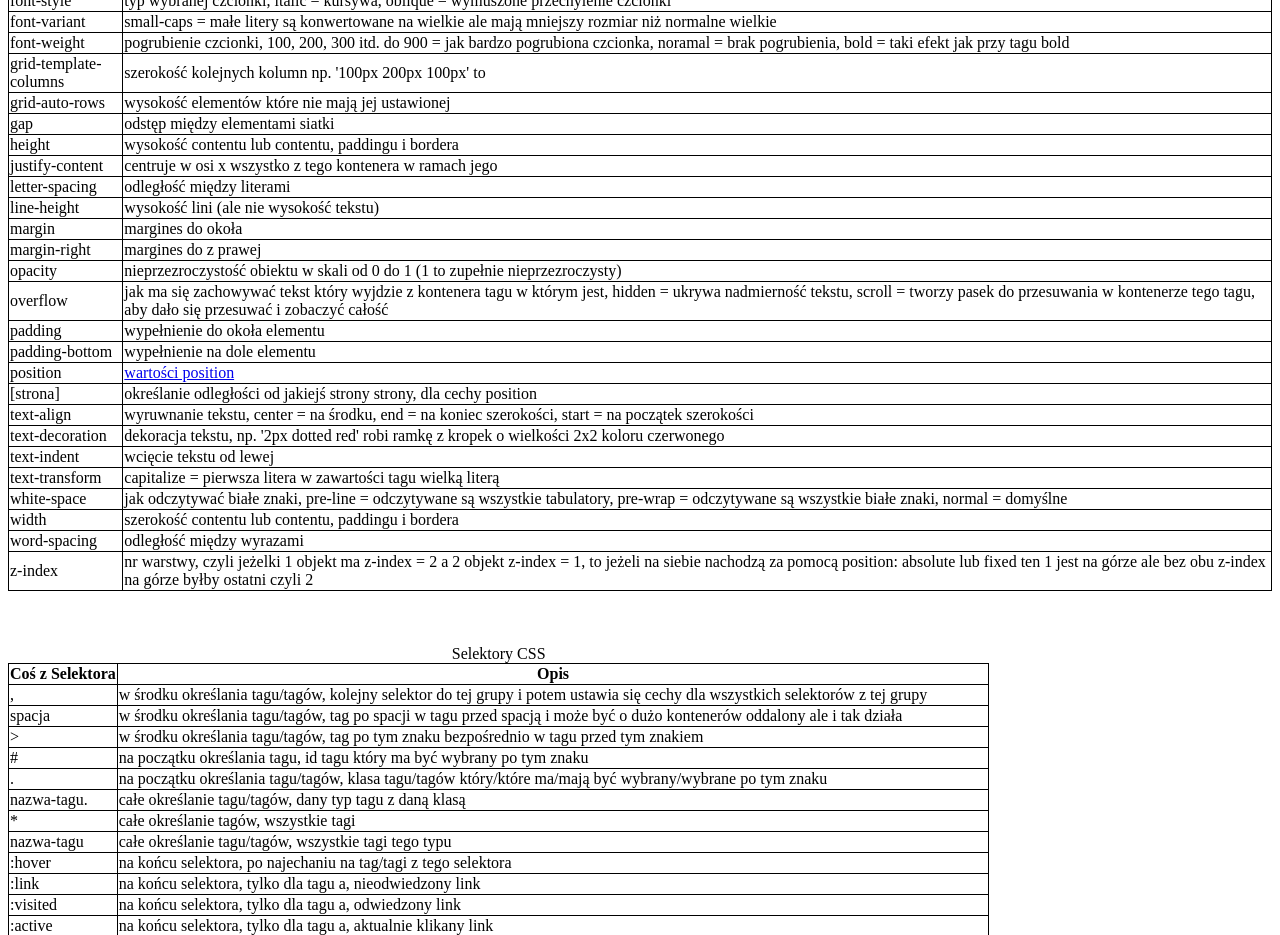
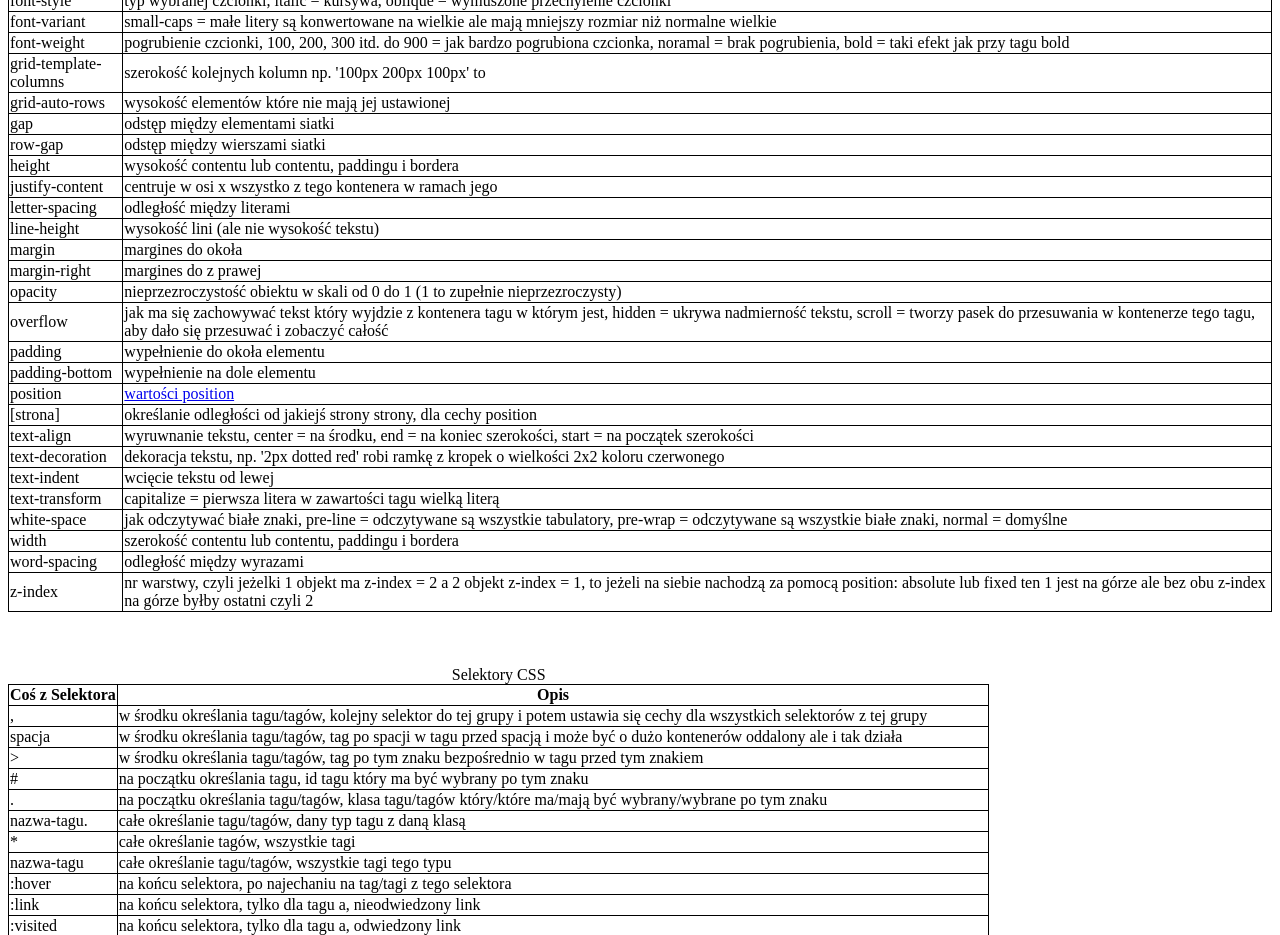
Before and after one commit to julianpiekos/rzeczy-z-html-i-css-nam-znane, a plain HTML site: page index.html in a window 1280 px wide. Shown: the part 2780-3715 px from the top of the page. Drawn offline with Linux system fonts and the light colour scheme.

Commit message:
Update index.html

```diff
--- a/index.html
+++ b/index.html
@@ -533,6 +533,10 @@
         <td>odstęp między elementami siatki</td>
       </tr>
       <tr>
+        <td>row-gap</td>
+        <td>odstęp między wierszami siatki</td>
+      </tr>
+      <tr>
         <td>height</td>
         <td>wysokość contentu lub contentu, paddingu i bordera</td>
       </tr>
```
